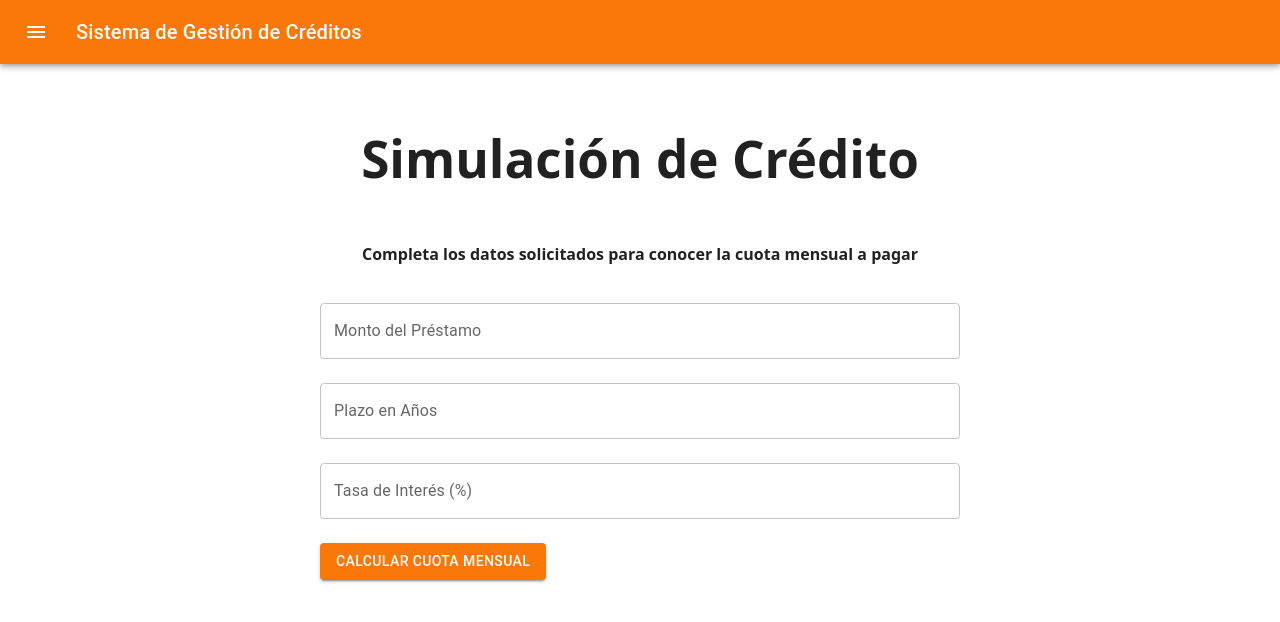
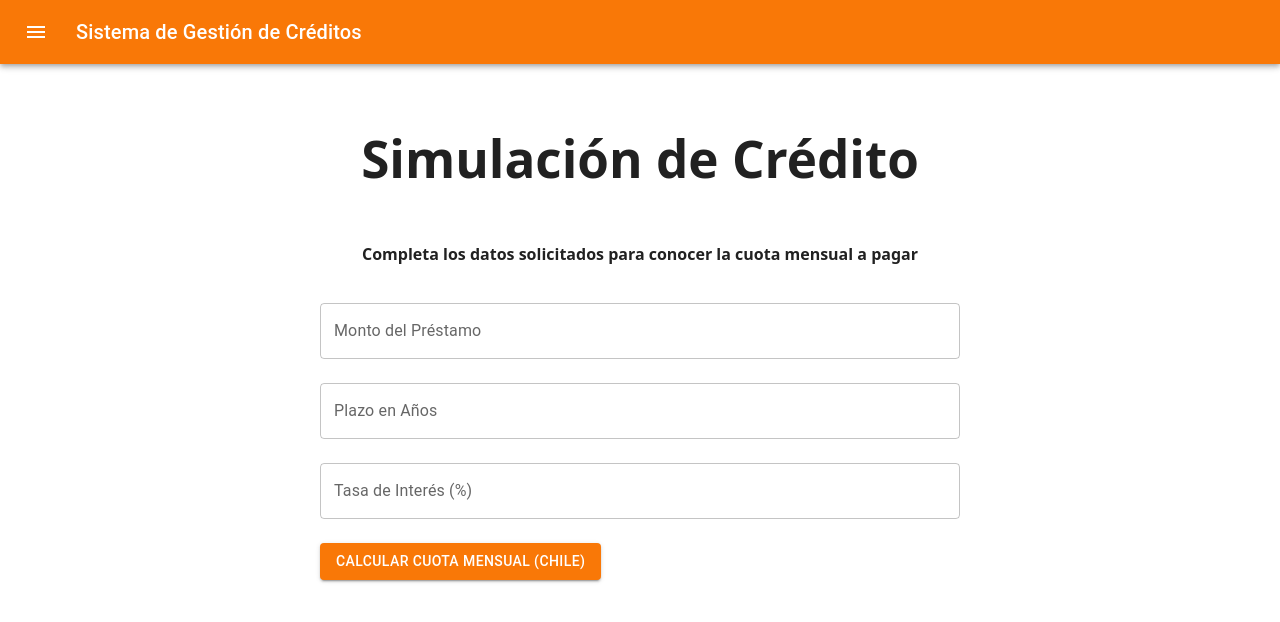
Before and after one commit to reii23/prestabanco-entrega1, a React (Vite) app in the folder front/interface/: page /credit-simulation in a window 1280 px wide. Shown: the top 622 px of the page. Built offline with nearby package versions, Linux system fonts and the light colour scheme.

Commit message:
change in front
se realiza un cambio en el front

```diff
--- a/front/interface/src/components/CreditSimulation.jsx
+++ b/front/interface/src/components/CreditSimulation.jsx
@@ -59,7 +59,7 @@ const CreditSimulation = () => {
                     margin="normal"
                 />
                 <Button type="submit" variant="contained" color="primary" sx={{ mt: 2 }}>
-                    Calcular Cuota Mensual
+                    Calcular Cuota Mensual (Chile)
                 </Button>
             </form>
 
```
